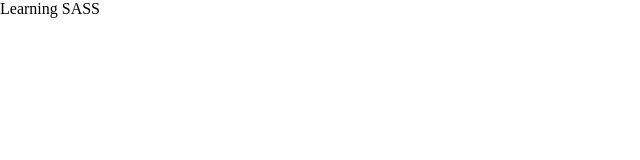
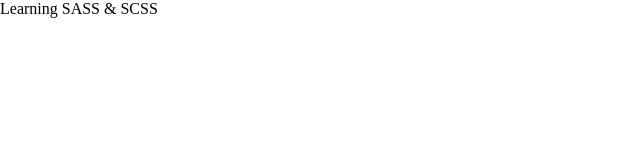
Before and after one commit to dennisthandy/my-sass-starter, a website: page index.html in a window 1280 px wide. Shown: the full height of the page, 0-640 px from the left. Drawn offline with Linux system fonts and the light colour scheme.

Commit message:
try commit

```diff
--- a/index.html
+++ b/index.html
@@ -10,7 +10,7 @@
   <body>
     <main>
       <section>
-        <h1>Learning SASS</h1>
+        <h1>Learning SASS & SCSS</h1>
       </section>
     </main>
   </body>
```
